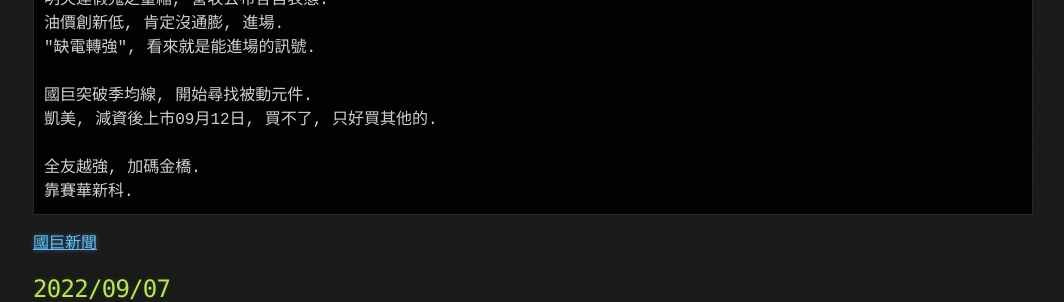
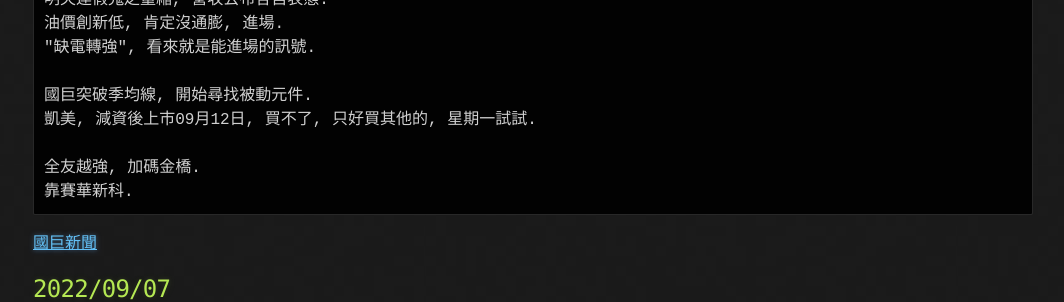
Before and after one commit to lepg5487/Stock_God, a Jekyll site: the page built from index.md, in a window 1280 px wide and 900 px high, scrolled down 1090 px. Shown: the part 341-643 px from the top of the window, without its empty margins (107-1171 px from the left). Built offline with Jekyll 4.4.1, drawn with Linux system fonts in a browser that asks for light colours; our own code applies the rules of GitHub Pages for plain Markdown files; some of the changed text lies outside the part shown.

Commit message:
Update index.md

```diff
--- a/index.md
+++ b/index.md
@@ -55,7 +55,7 @@
 "缺電轉強", 看來就是能進場的訊號.
 
 國巨突破季均線, 開始尋找被動元件.
-凱美, 減資後上市09月12日, 買不了, 只好買其他的.
+凱美, 減資後上市09月12日, 買不了, 只好買其他的, 星期一試試.
 
 全友越強, 加碼金橋.
 靠賽華新科.
```
